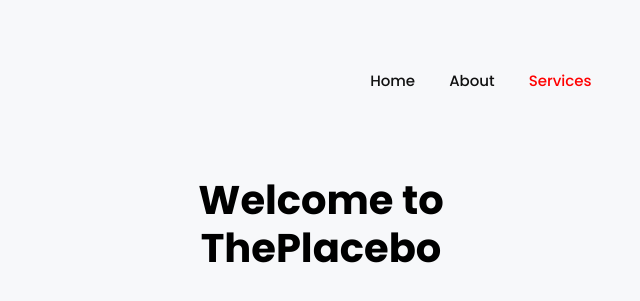
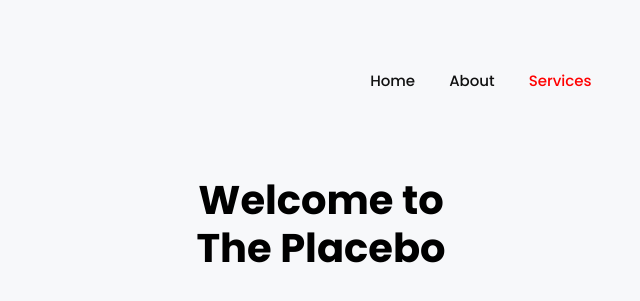
Before and after one commit to fahadkingx7/placebotech, a plain HTML site: page index.html in a window 1280 px wide. Shown: the top 301 px of the page, 319-959 px from the left. Drawn offline with Linux system fonts and the light colour scheme.

Commit message:
Update index.html

```diff
--- a/index.html
+++ b/index.html
@@ -47,7 +47,7 @@
   </header>
   <div class="banner" >
     <div class="container">
-      <h1 class="font-weight-semibold">Welcome to <br>ThePlacebo</h1><br/>
+      <h1 class="font-weight-semibold">Welcome to <br>The Placebo</h1><br/>
       <h6 class="font-weight-normal text-muted pb-3">We think ideas, plan, strategize, put in work and make innovative tech products. <br>From apps, websites, softwares to marketing, SEO, branding & much more.. </h6>
       <img src="images/Group171.svg" alt="" class="img-fluid">
     </div>
```
